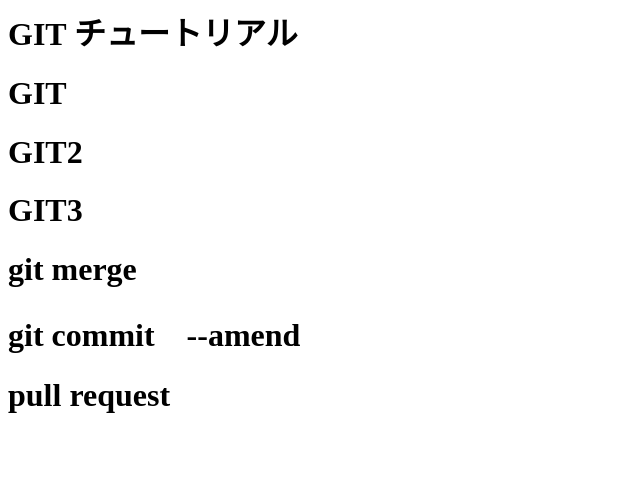
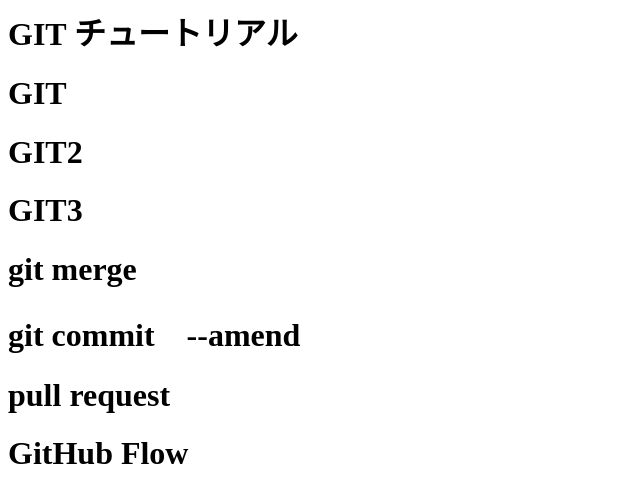
Before and after one commit to tatsuki-52/git_tutorial, a plain HTML site: page index.html in a window 1280 px wide. Shown: the whole page, without its empty margins (0-640 px from the left). Drawn offline with Linux system fonts and the light colour scheme.

Commit message:
GitHub Flow　を追記

```diff
--- a/index.html
+++ b/index.html
@@ -5,3 +5,4 @@
 <h1>git merge</h1>
 <h1>git commit　--amend</h1>
 <h1>pull request</h1>
+<h1>GitHub Flow</h1>
```
